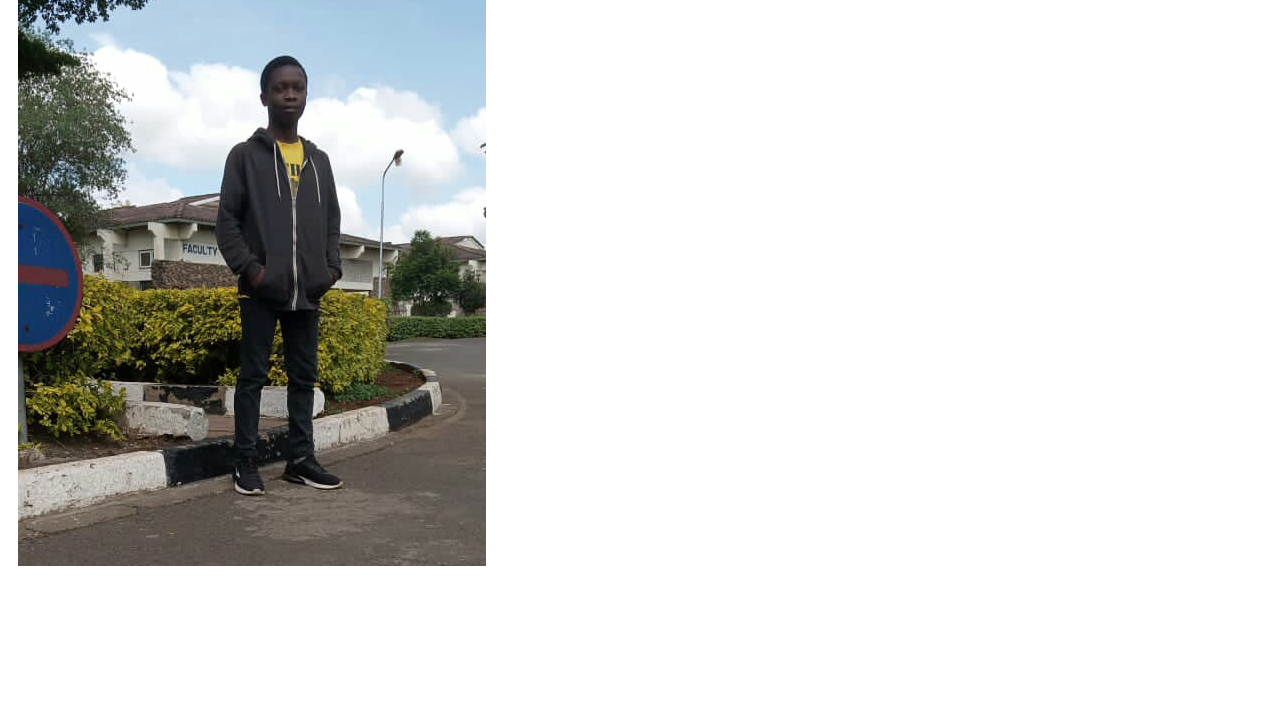
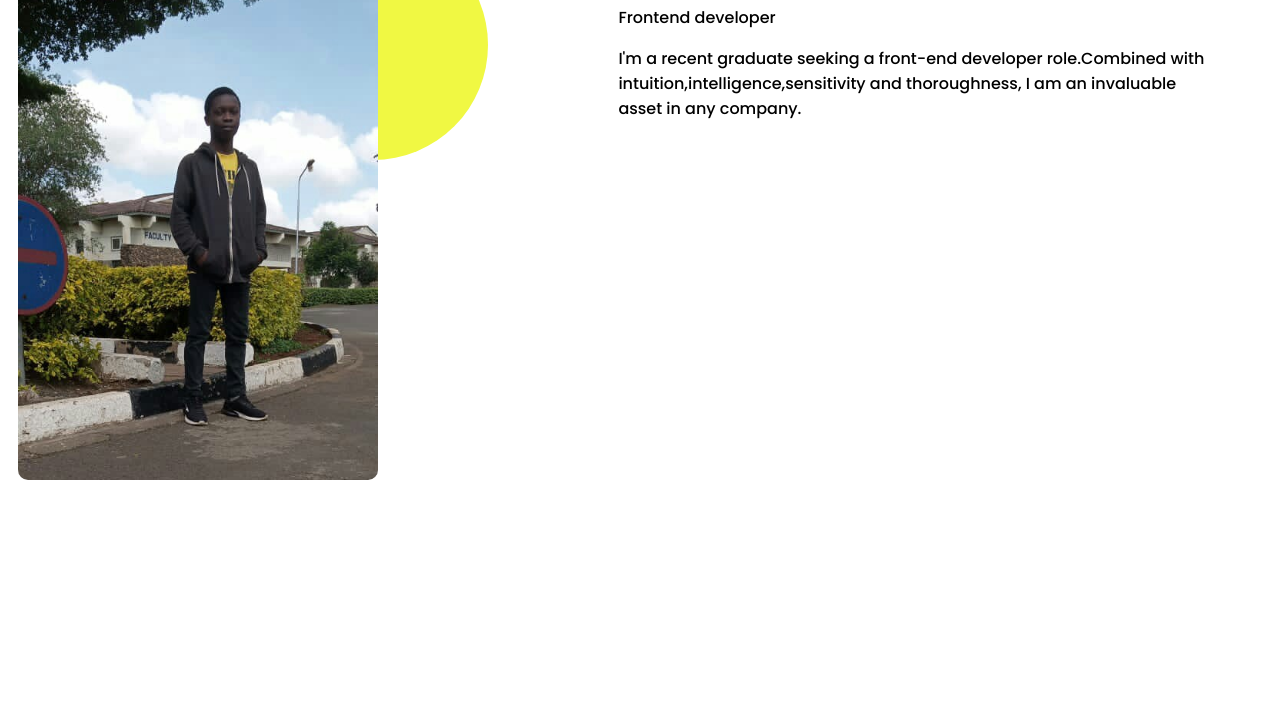
Before and after one commit to kass8mal8/personal-profile-repo, a plain HTML site: page index.html in a window 1280 px wide. Shown: the part 78-800 px from the top of the page. Drawn offline with Linux system fonts and the light colour scheme.

Commit message:
1 file modified

```diff
--- a/index.html
+++ b/index.html
@@ -14,10 +14,18 @@
     <div class="container">
       <header>
         <section class="left">
-           <img src="images/kassim.JPG" alt="profile">
+           <aside class="clip-path"></aside>
+           <img src="images/kassim.JPG" class="profile">
         </section>
+
         <section class="right">
+           <h2>Kassim Ali</h2>
+           <div>
+             <p class="intro">Frontend developer</p>
+             <p>  I'm a recent graduate seeking a front-end developer role.Combined with intuition,intelligence,sensitivity and thoroughness, I am an invaluable asset in any company. </p>
+           </div>
         </section>
+
       </header>
       <main></main>
       <footer></footer>
--- a/styles.css
+++ b/styles.css
@@ -1,19 +1,48 @@
 /*colors
 header:hsl(25,100%,92%)
 clip path:#f0f843 */
-body{
+body {
    font-family: "poppins";
 }
-.container{
+
+.container {
    width: 95%;
-   margin:auto 10px;
+   margin: auto 10px;
 }
-@media screen and (min-width:500px){
-  .container{
 
-  }
-  header, main{
-    display: grid;
-    grid-template-columns: 50% 50%;
-  }
+.left {
+   width: 100%;
 }
+
+/*Header styles*/
+header{
+   display: grid;
+   grid-template-columns: 50% 50%;
+}
+.profile {
+   width: 60%;
+   border-radius: 10px;
+   margin-top: -170px;
+}
+
+.clip-path {
+   height: 230px;
+   width: 230px;
+   background: #f0f843;
+   border-radius: 100%;
+   margin-left: 40%;
+}
+
+/*End of header styles*/
+
+
+/*media queries*/
+@media screen and (max-width:768px) {
+   .container {}
+
+   header,
+   main {
+      display: grid;
+      grid-template-columns: 100%;
+   }
+}
```
